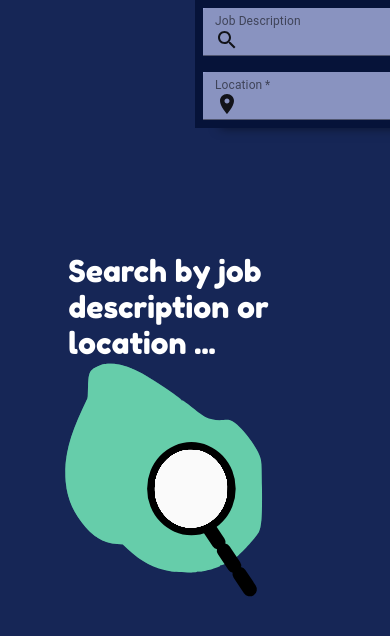
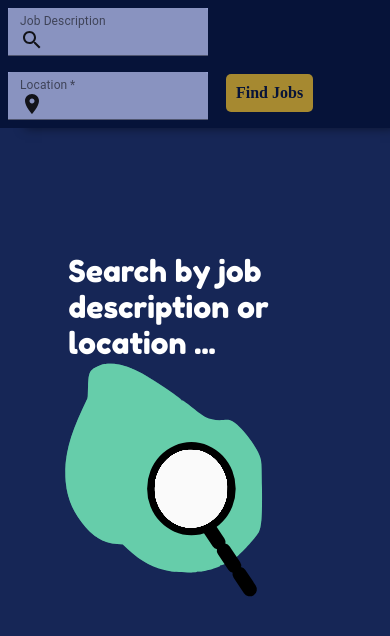
Before and after one commit to dillonkmcquade/job-search-engine, a React (Create React App) app: page / in a window 390 px wide. Shown: the top 636 px of the page. Built offline with nearby package versions, Linux system fonts and the light colour scheme; a web font is replaced by a local one.

Commit message:
fixed mobile view bug on search-bar

```diff
--- a/src/components/search-bar/search-bar.styles.scss
+++ b/src/components/search-bar/search-bar.styles.scss
@@ -1,11 +1,11 @@
 .search-bar {
   background-color: #061339;
-    position: fixed;
   width: 100%;
   z-index: 2;
   box-shadow: 15px 10px 10px -10px rgba(0, 0, 0, 0.51);
+
   @media screen and (max-width: 800px) {
-      width: 99vw;
+    width: 100vw;
     max-width: none;
     margin: 0px;
     border-radius: 0px;
```
Lines whose indentation alone changed are shown as unchanged.
